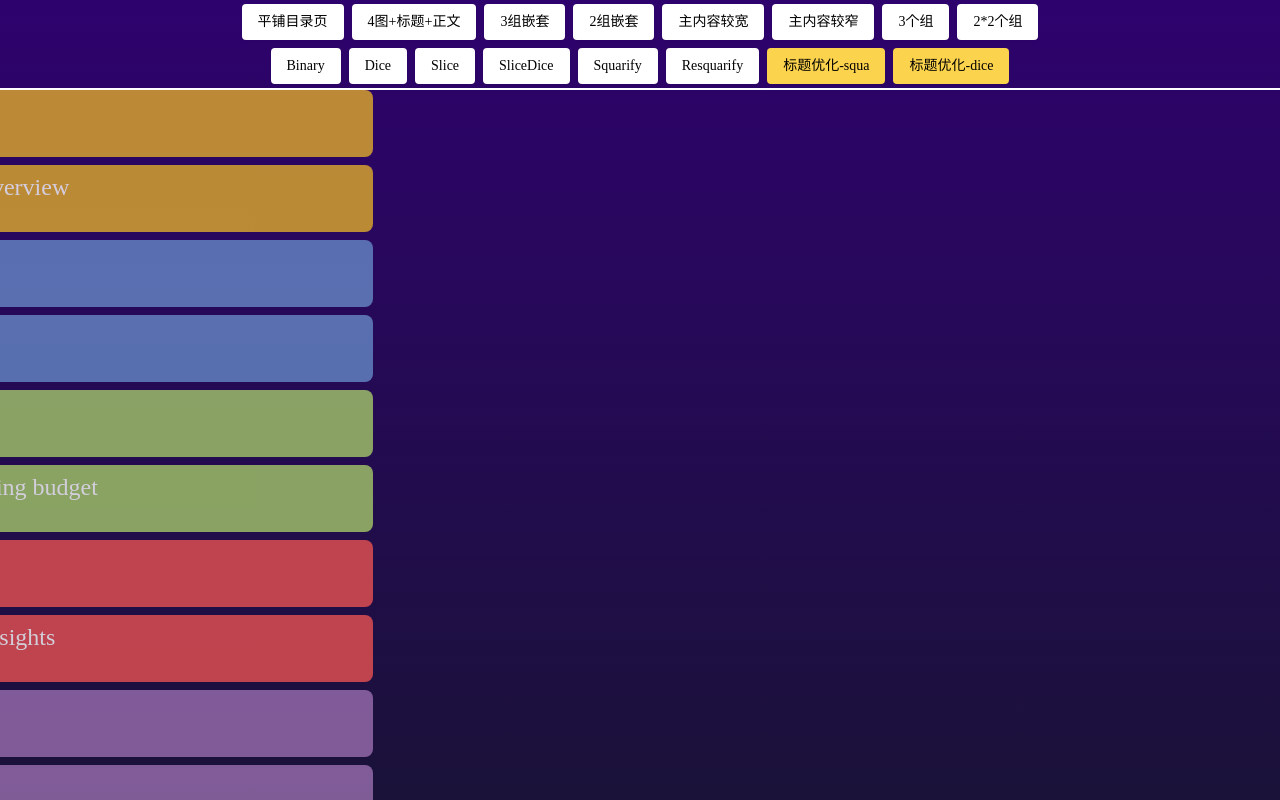
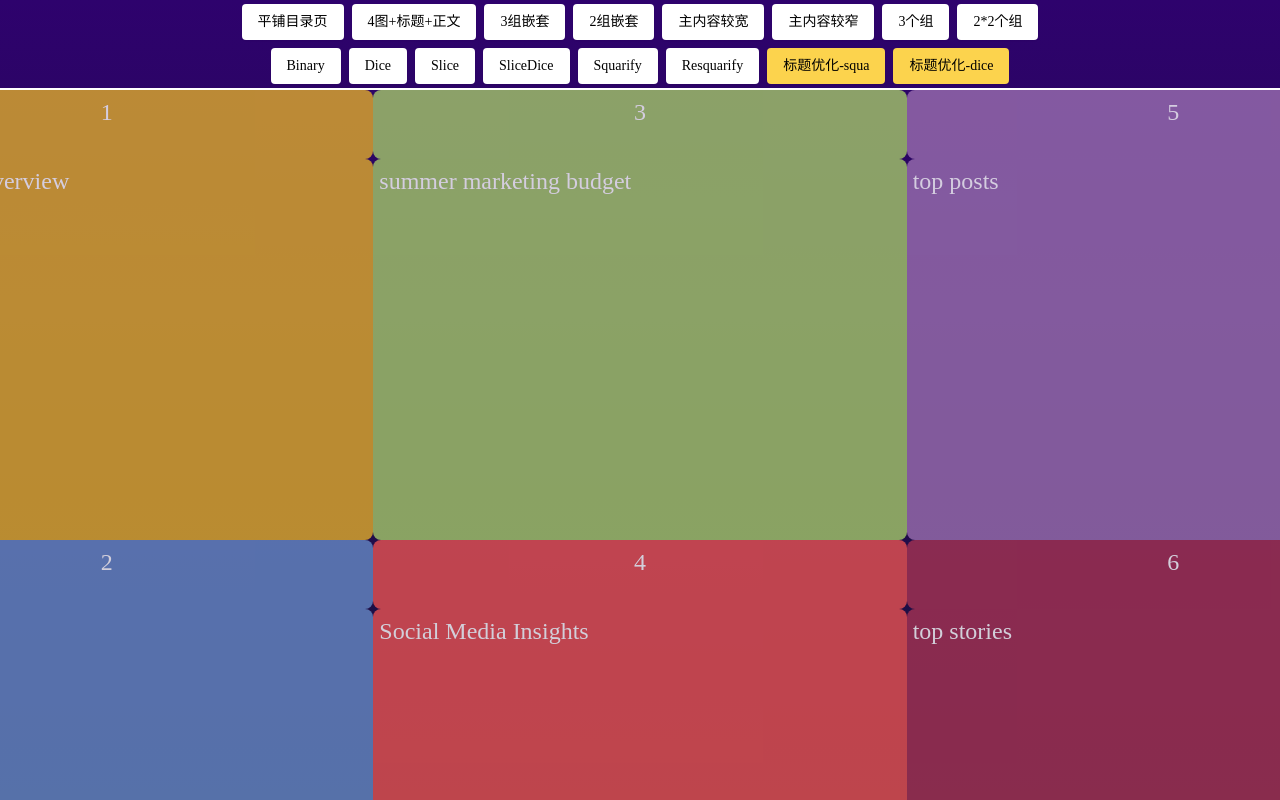
Before and after one commit to qiuqfang/treemap-layout, a Next.js app: page / in a window 1280 px wide. Shown: the top 800 px of the page. Built offline with nearby package versions, Linux system fonts and the light colour scheme.

Commit message:
chore: update

```diff
--- a/package.json
+++ b/package.json
@@ -16,7 +16,6 @@
     "next": "^14.0.3",
     "react": "18.2.0",
     "react-dom": "18.2.0",
-    "react-resizable-panels": "^0.0.63",
     "tailwind-merge": "^2.0.0",
     "zod": "^3.22.4"
   },
--- a/src/components/TreeMap.tsx
+++ b/src/components/TreeMap.tsx
@@ -3,7 +3,6 @@ import { type Tree } from "@/data/data1";
 import * as d3 from "d3";
 import { cn } from "@/lib/utils";
 import { ImagePlaceholder } from "./ImagePlaceholder";
-import { Panel, PanelGroup, PanelResizeHandle } from "react-resizable-panels";
 
 export type TileMethod = typeof d3.treemapSquarify | typeof d3.treemapSliceDice;
 
@@ -53,83 +52,73 @@ export const Treemap = ({ width, height, data, tile }: TreemapProps) => {
 
   console.log(root.leaves());
   const allShapes = root.leaves().map((leaf, i) => {
+
     const parentName = leaf.parent?.data.name;
     const width = leaf.x1 - leaf.x0;
     const height = leaf.y1 - leaf.y0;
-    const widthBfb = (width / leaf.x1) * 100;
-    const heightBfb = (height / leaf.x1) * 100;
 
     // 动态值仍需使用内联样式
     const dynamicStyles = {
-      // left: `${leaf.x0}px`,
-      // top: `${leaf.y0}px`,
+      left: `${leaf.x0}px`,
+      top: `${leaf.y0}px`,
       width: `${width}px`,
       height: `${height}px`,
-      flex: `${widthBfb} 1 0px`,
-      // width: `${width}px`,
-      // height: `${height}px`,
       backgroundColor: colorScale(parentName ?? ""),
     };
 
     if (leaf.data.name === "图片") {
       return (
-        <>
-          <Panel
+        <div
           key={leaf.id}
           style={dynamicStyles}
           className={cn(
-              "box-border rounded-lg p-4 opacity-80 transition-opacity duration-200 hover:opacity-100",
+            "absolute box-border flex items-center justify-center rounded-lg p-4 opacity-80 transition-opacity duration-200 hover:opacity-100",
             { "opacity-5 hover:opacity-5": leaf.data.name.length === 0 },
+            { "flex justify-center": leaf.data.name.length <= 2 },
           )}
         >
           <ImagePlaceholder />
-          </Panel>
-          <PanelResizeHandle className="h-2" />
-        </>
+        </div>
       );
     } else if (leaf.data.label && leaf.data.label === "title") {
       return (
-        <>
-          <Panel
+        <div
           key={leaf.id}
           style={dynamicStyles}
           className={cn(
-              "box-border rounded-lg p-1.5 opacity-80 transition-opacity duration-200 hover:opacity-100",
+            "absolute box-border flex items-center justify-center rounded-lg p-1.5 opacity-80 transition-opacity duration-200 hover:opacity-100",
             { "opacity-5 hover:opacity-5": leaf.data.name.length === 0 },
+            { "flex justify-center": leaf.data.name.length <= 2 },
           )}
         >
           <div className={cn("font-mono text-6xl font-bold text-white")}>
             {leaf.data.name}
           </div>
-          </Panel>
-          <PanelResizeHandle className="h-2" />
-        </>
+        </div>
       );
     } else {
       return (
-        <>
-          <Panel
+        <div
           key={leaf.id}
           style={dynamicStyles}
           className={cn(
-              "box-border rounded-lg p-1.5 opacity-80 transition-opacity duration-200 hover:opacity-100",
+            "absolute box-border flex items-start justify-between rounded-lg p-1.5 opacity-80 transition-opacity duration-200 hover:opacity-100",
             { "opacity-5 hover:opacity-5": leaf.data.name.length === 0 },
+            { "flex justify-center": leaf.data.name.length <= 2 },
           )}
         >
           <div className={cn("text-2xl text-white")}>{leaf.data.name}</div>
-          </Panel>
-          <PanelResizeHandle className="h-2" />
-        </>
+        </div>
       );
     }
   });
 
   return (
-    <PanelGroup
-      direction="vertical"
+    <div
+      className="relative"
       style={containerStyle} // 应用内联样式来设置宽度和高度
     >
       {allShapes}
-    </PanelGroup>
+    </div>
   );
 };
```
Also changed, not shown: 1 other file (tests, documents, lock files or other folders). Lines whose indentation alone changed are shown as unchanged.
